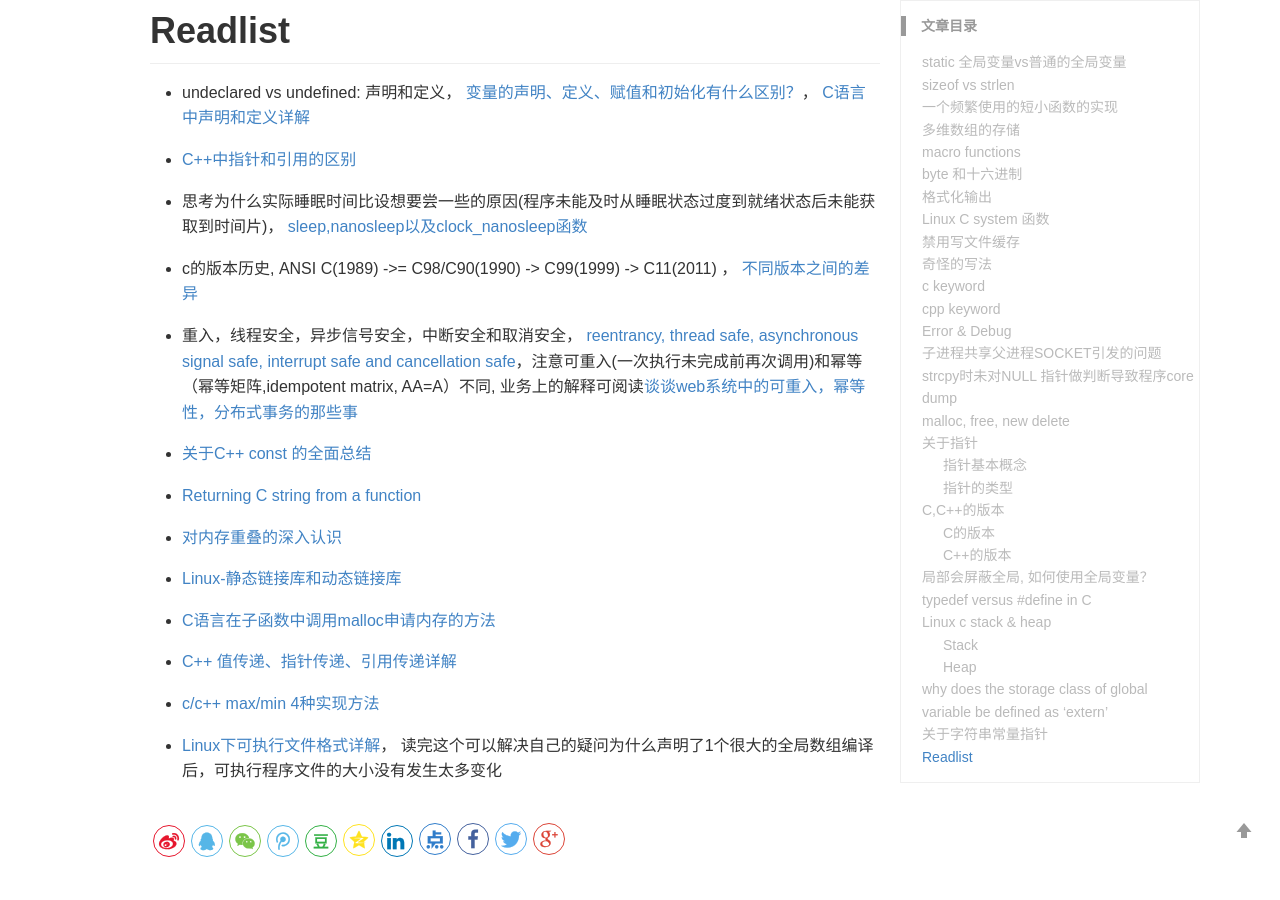
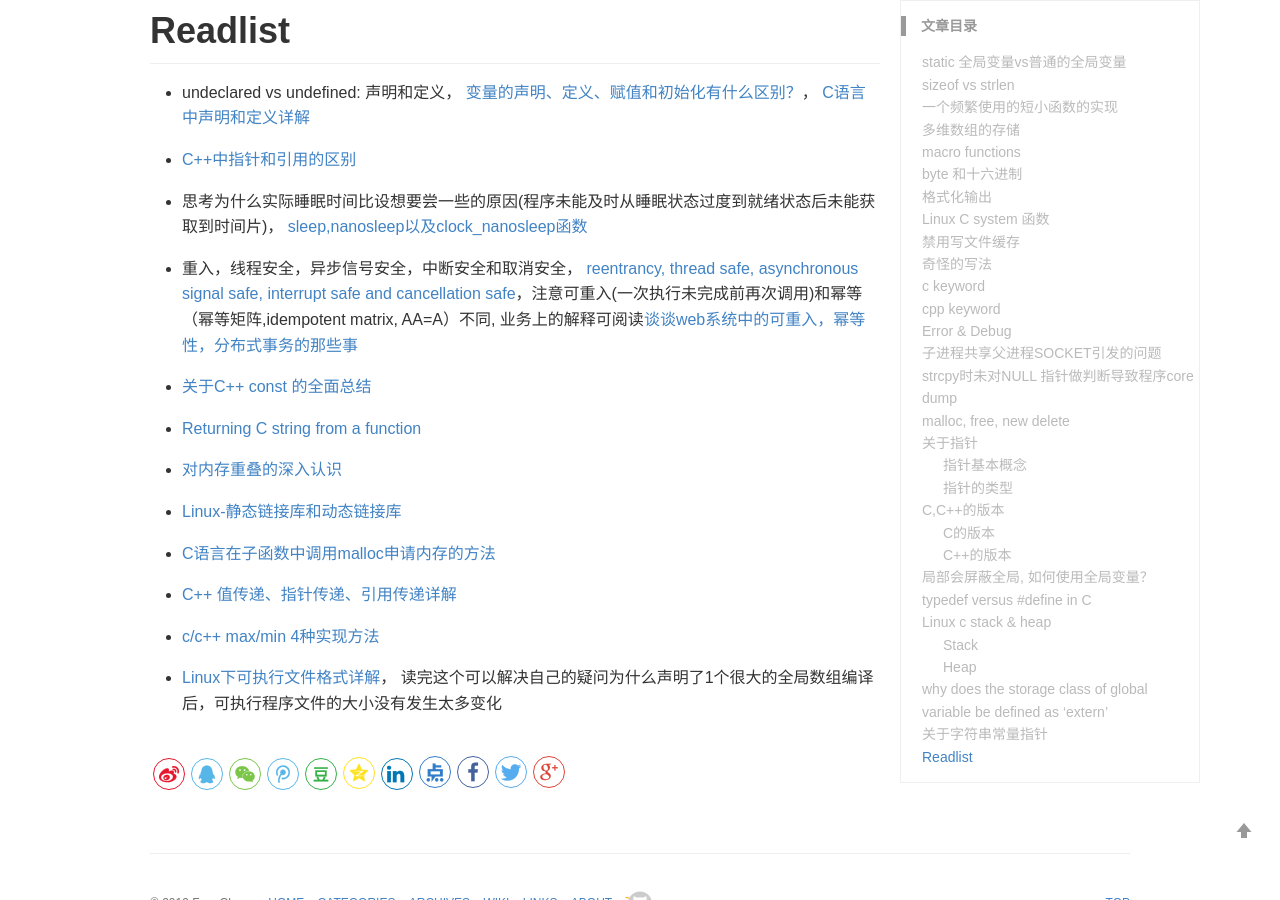
Before and after one commit to alanackart/alanackart.github.io, a Jekyll site: the page built from _posts/2019-05-26-c cpp note.md, in a window 1280 px wide and 900 px high, scrolled down 10288 px. Built offline with Jekyll 4.4.1, drawn with Linux system fonts in a browser that asks for light colours; comment, search, counter and statistics services are not loaded.

Commit message:
minor update on file name & content

```diff
--- a/_posts/2019-05-26-c cpp note.md
+++ b/_posts/2019-05-26-c cpp note.md
@@ -390,8 +390,6 @@ struct student_st stus[2] =
 
 - 思考为什么实际睡眠时间比设想要尝一些的原因(程序未能及时从睡眠状态过度到就绪状态后未能获取到时间片)， [sleep,nanosleep以及clock_nanosleep函数](https://www.cnblogs.com/U201013687/p/5540539.html)
 
-- c的版本历史, ANSI C(1989) ->= C98/C90(1990) -> C99(1999) -> C11(2011) ， [不同版本之间的差异](https://blog.csdn.net/ZCShouCSDN/article/details/60588496)
-
 - 重入，线程安全，异步信号安全，中断安全和取消安全， [reentrancy, thread safe, asynchronous signal safe, interrupt safe and cancellation safe](https://sites.google.com/site/embeddedmonologue/home/c-programming/reentrancy-thread-safe-asynchronous-signal-safe-interrupt-safe-and-cancellation-safe)，注意可重入(一次执行未完成前再次调用)和幂等（幂等矩阵,idempotent matrix, AA=A）不同, 业务上的解释可阅读[谈谈web系统中的可重入，幂等性，分布式事务的那些事](https://yuerblog.cc/2016/08/12/talking-about-reentrant-idempotent-distributed-transactions-in-web-systems-1/)
 
 - [关于C++ const 的全面总结](https://blog.csdn.net/Eric_Jo/article/details/4138548)
```
Also changed, not shown: _posts/2018-08-08-for the one I love.md (renamed from _posts/2018-08-08-谈《断章》.md), _posts/2019-05-29-one year.md (renamed from _posts/2019-05-29-毕业&工作1年总结.md).
